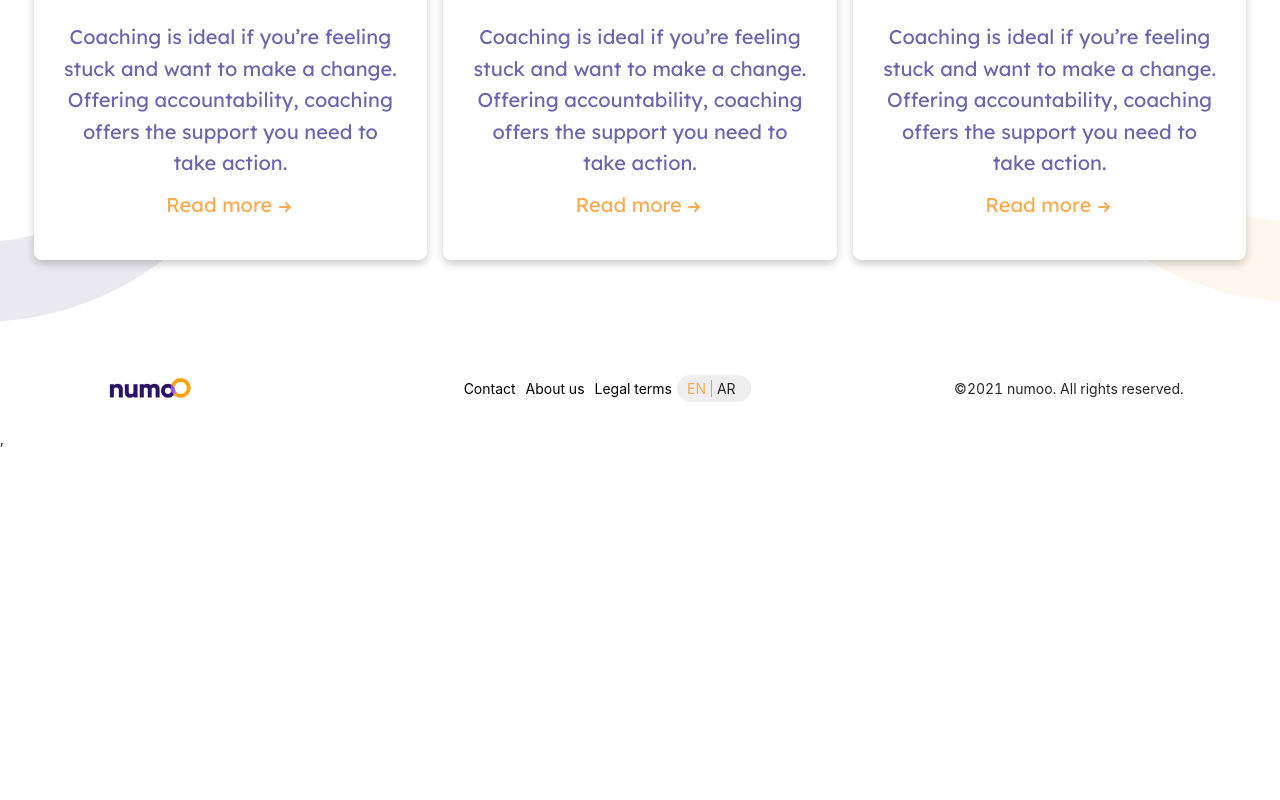
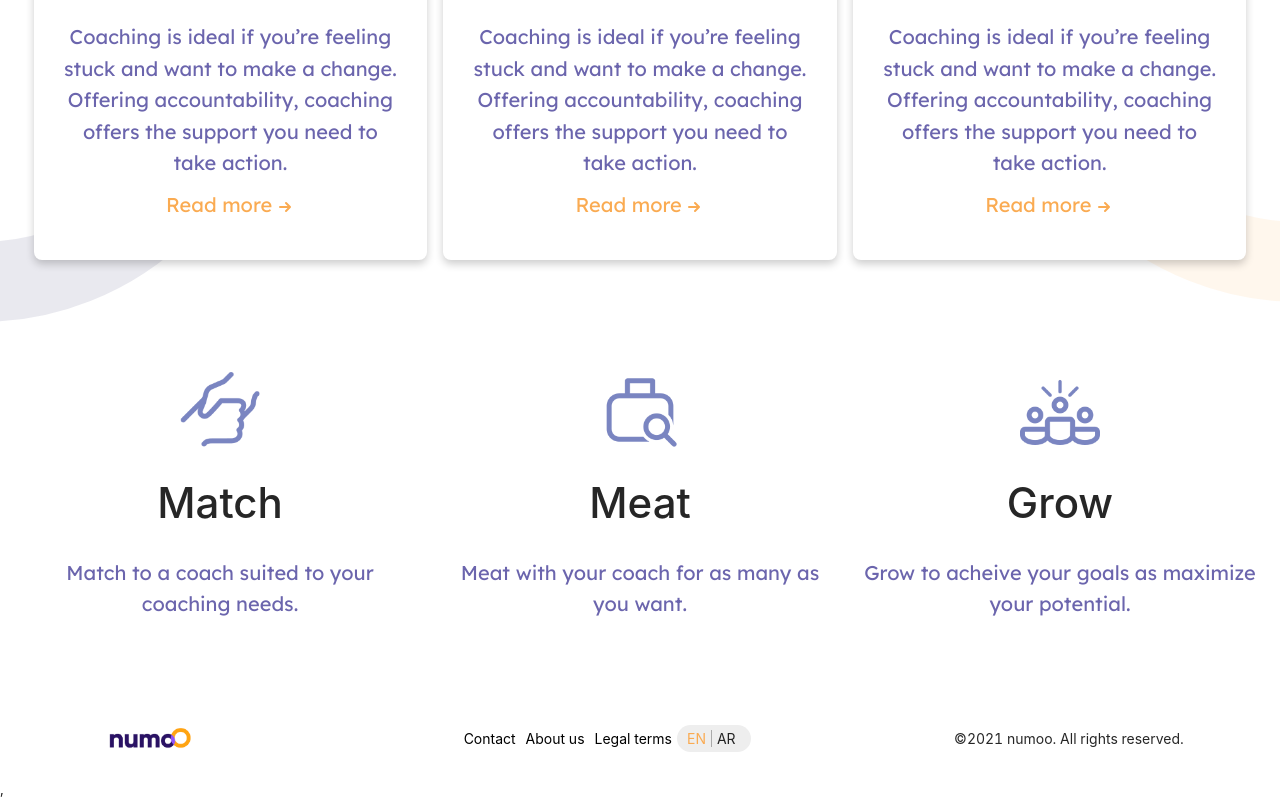
Before and after one commit to ismailasylla/Numoo-jad-project, a React (Create React App) app: page /app/home in a window 1280 px wide. Shown: the part 1401-2201 px from the top of the page. Before the commit the page ends 1851 px from the top, so only its background shows below. Built offline with nearby package versions, Linux system fonts and the light colour scheme; no server answers.

Commit message:
added journey section

```diff
--- /dev/null
+++ b/src/components/general/Journey/Journey.styled.tsx
@@ -0,0 +1,37 @@
+import styled from "styled-components";
+import { colors } from "../../../constants";
+
+interface TextProps {
+  isGreyed?: string;
+}
+
+export const JourneyWrapper = styled.div`
+  display: grid;
+  grid-template-columns: 1fr 1fr 1fr;
+  align-items: center;
+  grid-gap: 20px;
+  margin-bottom: 60px;
+  padding: 20px;
+  text-align: center;
+  @media (max-width: 786px) {
+    grid-template-columns: 1fr;
+  }
+`;
+export const JourneyTitle = styled.h1`
+  text-align: center;
+  font-size: 42px;
+`;
+export const JourneyIcon = styled.img`
+  width: 80px;
+  height: 80px;
+  margin-bottom: 20px;
+`;
+
+export const JourneyDescription = styled.span<TextProps>`
+  color: ${(props) =>
+    props.isGreyed ? `${colors.secondaryTextLight}` : `${colors.primaryLight}`};
+  font-size: 20px;
+  font-weight: 400;
+  font-family: "Lexend";
+  width: 100%;
+`;
--- /dev/null
+++ b/src/components/general/Journey/Journey.tsx
@@ -0,0 +1,43 @@
+import React from "react";
+import {
+  JourneyWrapper,
+  JourneyTitle,
+  JourneyIcon,
+  JourneyDescription,
+} from "./Journey.styled";
+import { images } from "../../../constants";
+
+function Journey() {
+  const data = [
+    {
+      img: images.LIFE_ICON,
+      title: "Match",
+      description: "Match to a coach suited to your coaching needs.",
+    },
+    {
+      img: images.CAREER_ICON,
+      title: "Meat",
+      description: "Meat with your coach for as many as you want.",
+    },
+    {
+      img: images.EXEC_ICON,
+      title: "Grow",
+      description: "Grow to acheive your goals as maximize your potential.",
+    },
+  ];
+  return (
+    <div>
+      <JourneyWrapper>
+        {data.map((item, key) => (
+          <div key={key}>
+            <JourneyIcon src={item.img}></JourneyIcon>
+            <JourneyTitle>{item.title}</JourneyTitle>
+            <JourneyDescription>{item.description}</JourneyDescription>
+          </div>
+        ))}
+      </JourneyWrapper>
+    </div>
+  );
+}
+
+export default Journey;
--- a/src/views/app/Home/HomePage.tsx
+++ b/src/views/app/Home/HomePage.tsx
@@ -1,5 +1,6 @@
-import React from 'react';
+import React from "react";
 import { Questions, CoachTypes, Header } from "components";
+import Journey from "components/general/Journey/Journey";
 
 function Landing(props: any): JSX.Element {
   return (
@@ -7,8 +8,9 @@ function Landing(props: any): JSX.Element {
       <Header />
       <CoachTypes />
       <Questions />
+      <Journey />
     </div>
-  )
+  );
 }
 
 export default Landing;
```
Also changed, not shown: src/components/buttons/ButtonStartJourney/ButtonStartJourney.styled.tsx (added, +84 -0 lines), src/components/buttons/ButtonStartJourney/ButtonStartJourney.tsx (added, +14 -0 lines).
